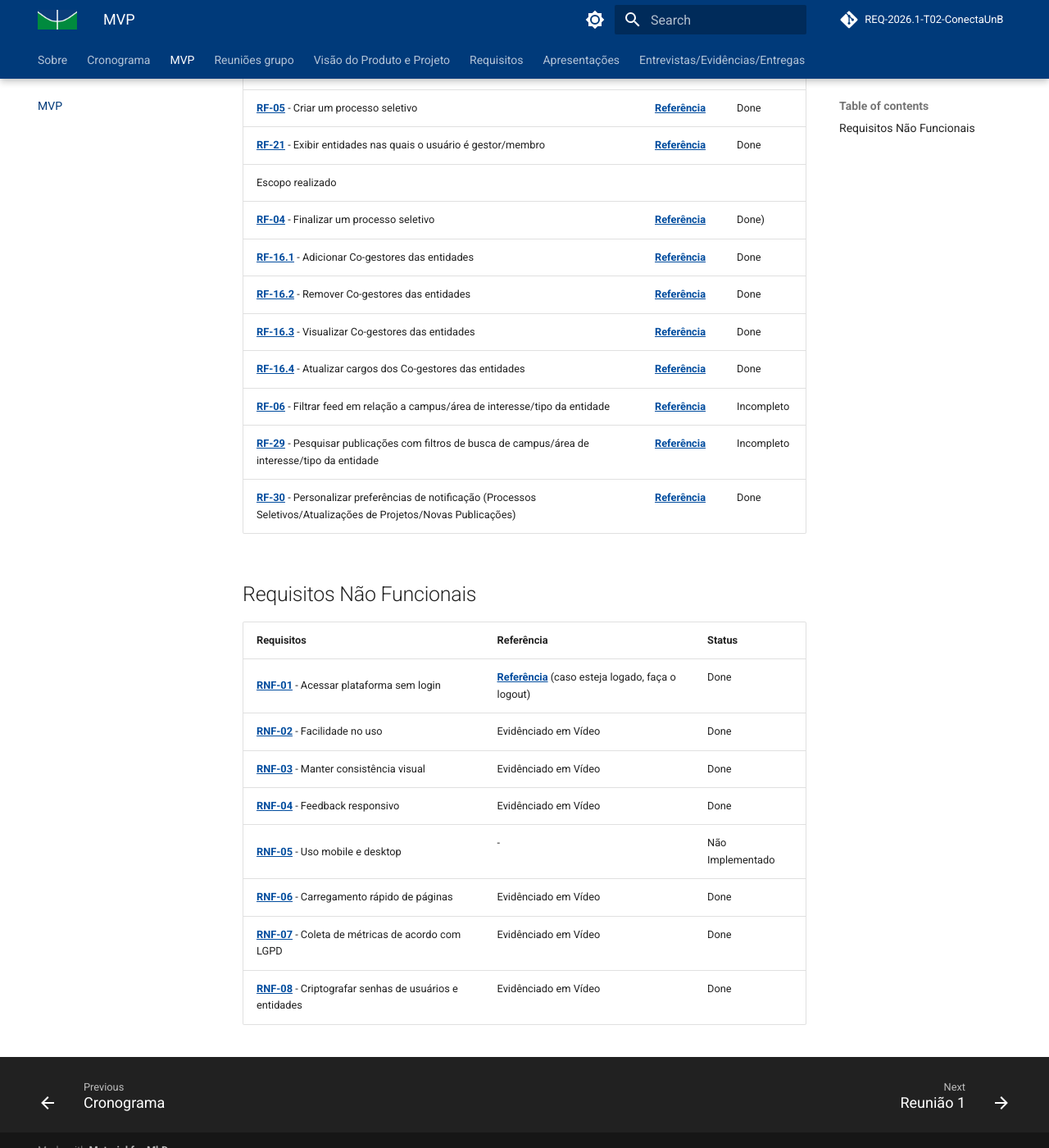
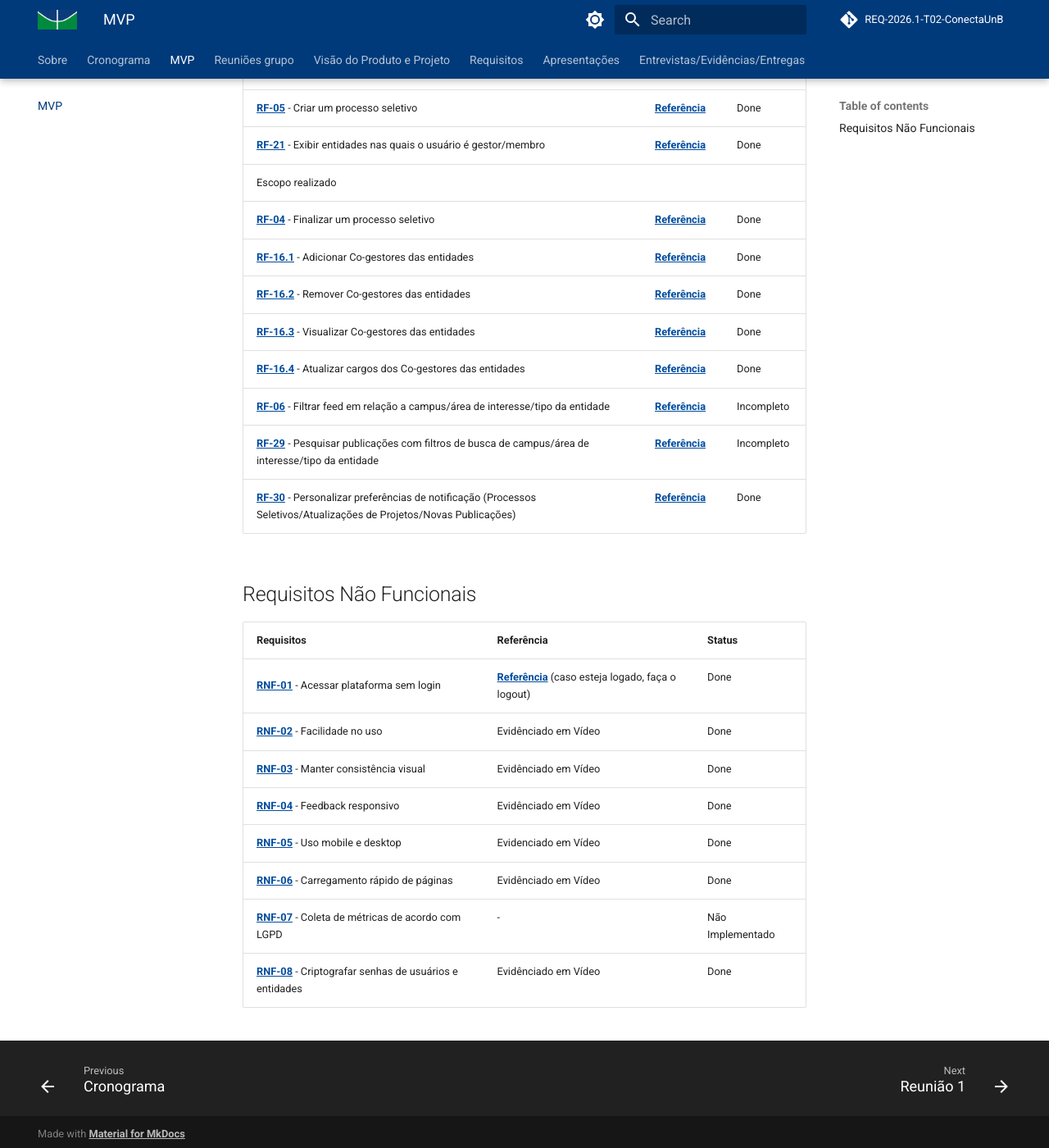
Before and after one commit to mdsreq-fga-unb/REQ-2026.1-T02-ConectaUnB, an MkDocs documentation site: the page built from docs/mvp/mvp.md, in a window 1280 px wide and 1400 px high, scrolled down 1028 px. Shown: the whole window at 82% size. Built offline with MkDocs 1.6.1 and Material for MkDocs 9.7.7, drawn with Linux system fonts in a browser that asks for light colours; comment, search, counter and statistics services are not loaded.

Commit message:
feat: requisitos

```diff
--- a/docs/mvp/mvp.md
+++ b/docs/mvp/mvp.md
@@ -24,7 +24,7 @@
 | [**RF-05**](../RFuncionais/RF_05.md) - Criar um processo seletivo | [Referência](https://conectaunb.app/conecta/entidades/4) | Done |
 | [**RF-21**](../RFuncionais/RF_21.md) - Exibir entidades nas quais o usuário é gestor/membro | [Referência](https://conectaunb.app/conecta/entidades/gestao) | Done |
 | Escopo realizado| | |
-| [**RF-04**](../RFuncionais/escopo/RF_04.md) - Finalizar um processo seletivo | [Referência](https://conectaunb.app/conecta/entidades/4) | Done) |
+| [**RF-04**](../RFuncionais/escopo/RF_04.md) - Finalizar um processo seletivo | [Referência](https://conectaunb.app/conecta/entidades/4) | Done |
 | [**RF-16.1**](../RFuncionais/escopo/RF_16.1.md) - Adicionar Co-gestores das entidades | [Referência](https://conectaunb.app/conecta/entidades/gestao) | Done |
 | [**RF-16.2**](../RFuncionais/escopo/RF_16.2.md) - Remover Co-gestores das entidades | [Referência](https://conectaunb.app/conecta/entidades/gestao) | Done |
 | [**RF-16.3**](../RFuncionais/escopo/RF_16.3.md) - Visualizar Co-gestores das entidades | [Referência](https://conectaunb.app/conecta/entidades/gestao) | Done |
@@ -37,11 +37,11 @@
 
 | Requisitos | Referência | Status |
 | :--- | :--- | :--- |
-| [**RNF-01**](../RNAOFuncionais/RF_01.md) - Acessar plataforma sem login | [Referência](https://conectaunb.app/conecta/feed) (caso esteja logado, faça o logout) | Done |
-| [**RNF-02**](../RNAOFuncionais/RF_02.md) - Facilidade no uso | Evidênciado em Vídeo | Done |
-| [**RNF-03**](../RNAOFuncionais/RF_03.md) - Manter consistência visual | Evidênciado em Vídeo | Done |
-| [**RNF-04**](../RNAOFuncionais/RF_04.md) - Feedback responsivo | Evidênciado em Vídeo | Done |
-| [**RNF-05**](../RNAOFuncionais/RF_05.md) - Uso mobile e desktop | - | Não Implementado |
-| [**RNF-06**](../RNAOFuncionais/RF_06.md) - Carregamento rápido de páginas | Evidênciado em Vídeo | Done |
-| [**RNF-07**](../RNAOFuncionais/RF_07.md) - Coleta de métricas de acordo com LGPD | Evidênciado em Vídeo | Done |
-| [**RNF-08**](../RNAOFuncionais/RF_08.md) - Criptografar senhas de usuários e entidades | Evidênciado em Vídeo | Done |
+| [**RNF-01**](../RNAOFuncionais/RNF_01.md) - Acessar plataforma sem login | [Referência](https://conectaunb.app/conecta/feed) (caso esteja logado, faça o logout) | Done |
+| [**RNF-02**](../RNAOFuncionais/RNF_02.md) - Facilidade no uso | Evidênciado em Vídeo | Done |
+| [**RNF-03**](../RNAOFuncionais/RNF_03.md) - Manter consistência visual | Evidênciado em Vídeo | Done |
+| [**RNF-04**](../RNAOFuncionais/RNF_04.md) - Feedback responsivo | Evidênciado em Vídeo | Done |
+| [**RNF-05**](../RNAOFuncionais/RNF_05.md) - Uso mobile e desktop | Evidenciado em Vídeo | Done |
+| [**RNF-06**](../RNAOFuncionais/RNF_06.md) - Carregamento rápido de páginas | Evidênciado em Vídeo | Done |
+| [**RNF-07**](../RNAOFuncionais/RNF_07.md) - Coleta de métricas de acordo com LGPD | - | Não Implementado |
+| [**RNF-08**](../RNAOFuncionais/RNF_08.md) - Criptografar senhas de usuários e entidades | Evidênciado em Vídeo | Done |
```
Also changed, not shown: other parts of docs/mvp/mvp.md (+1 -1 lines), docs/RNAOFuncionais/RNF_01.md (+2 -2 lines), docs/RNAOFuncionais/RNF_05.md (+2 -2 lines).
